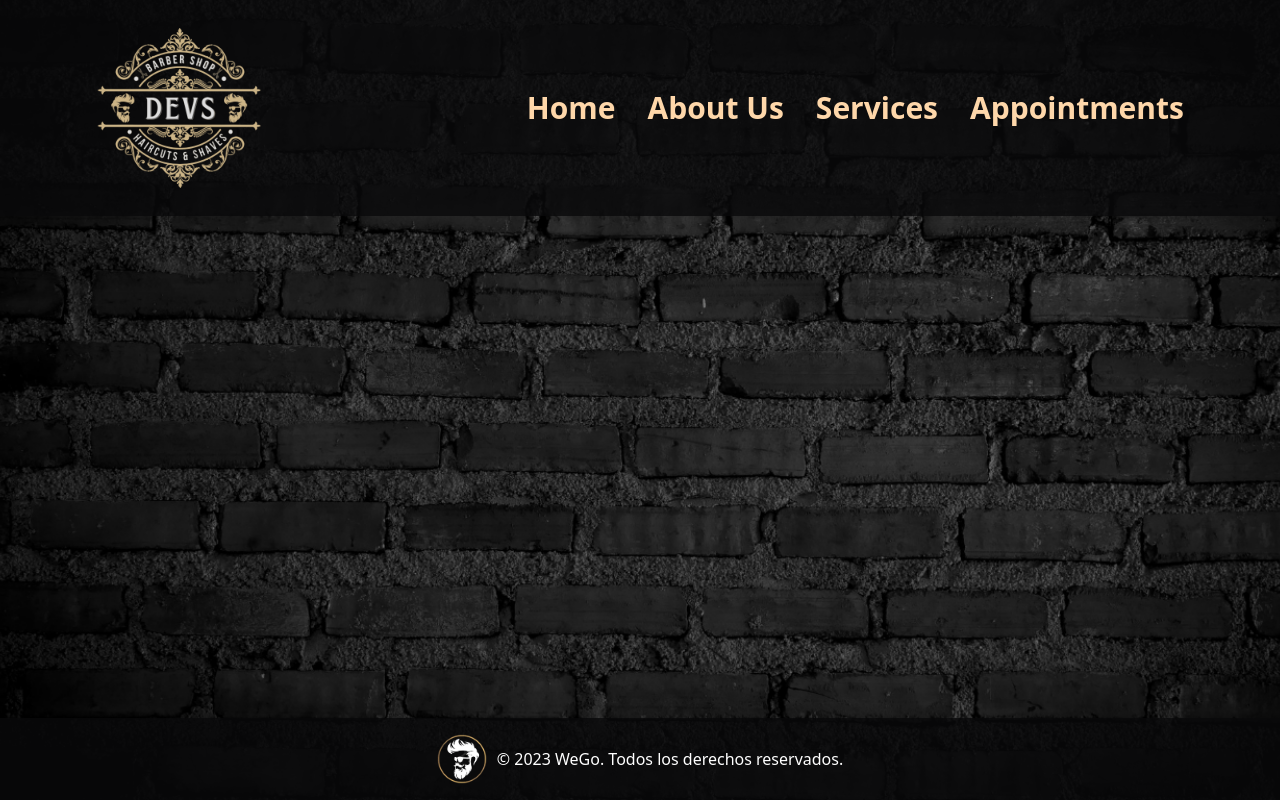
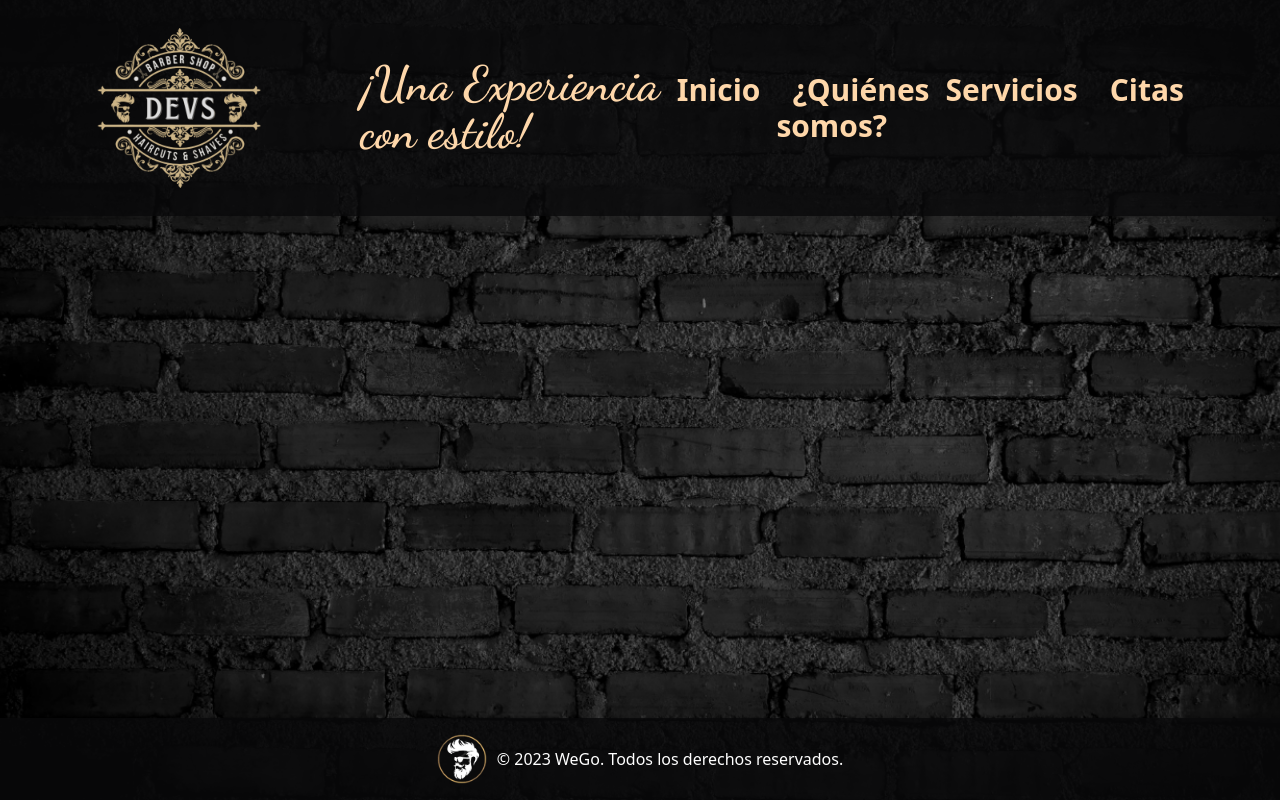
Before and after one commit to GabyLow/app-react-barbershop, a React (Vite) app: page /AppointsPage in a window 1280 px wide. Built offline with nearby package versions, Linux system fonts and the light colour scheme.

Commit message:
:art:feat(style):add and modify fonts

```diff
--- a/index.html
+++ b/index.html
@@ -1,13 +1,18 @@
 <!doctype html>
 <html lang="en">
+
 <head>
   <meta charset="UTF-8" />
   <link rel="icon" type="image/svg+xml" href="/public/icon.svg" />
+  <link rel="preconnect" href="https://fonts.googleapis.com">
+  <link rel="preconnect" href="https://fonts.gstatic.com" crossorigin>
   <meta name="viewport" content="width=device-width, initial-scale=1.0" />
   <title>Devs Barbershop</title>
 </head>
+
 <body>
   <div id="root"></div>
   <script type="module" src="/src/main.jsx"></script>
 </body>
+
 </html>
--- a/src/components/NavBar.jsx
+++ b/src/components/NavBar.jsx
@@ -1,6 +1,6 @@
-import { Link } from 'react-router-dom';
-import { useState } from 'react';
-import logo from '../assets/logo 2.png';
+import { Link } from "react-router-dom";
+import { useState } from "react";
+import logo from "../assets/logo 2.png";
 
 export const Navbar = () => {
   const logoWidth = "200px";
@@ -16,25 +16,56 @@ export const Navbar = () => {
       <div className="flex justify-between items-center px-4 sm:px-8 md:px-20 py-2">
         <div className="flex items-center">
           <img src={logo} alt="Logo" style={{ width: logoWidth }} />
+          <p className="text-5xl text-orange-200 ml-20 font-abc">
+            ¡Una Experiencia con estilo!
+          </p>
         </div>
 
         <button
-          className={`sm:hidden text-3xl font-bold text-orange-200 hover:text-gray-400 px-4 py-2 ${isMenuOpen ? 'bg-orange-200' : ''}`}
-          onClick={toggleMenu}>☰
+          className={`sm:hidden text-3xl font-bold text-orange-200 hover:text-gray-400 px-4 py-2 ${
+            isMenuOpen ? "bg-orange-200" : ""
+          }`}
+          onClick={toggleMenu}
+        >
+          ☰
         </button>
 
-        <ul className={`sm:flex ${isMenuOpen ? 'block' : 'hidden'}`}>
+        <ul className={`sm:flex ${isMenuOpen ? "block" : "hidden"}`}>
           <li>
-            <Link to="/" className="text-3xl font-bold text-orange-200 hover:text-gray-400 px-4 py-2"> Home </Link>
+            <Link
+              to="/"
+              className="text-3xl font-bold text-orange-200 hover:text-gray-400 px-4 py-2"
+            >
+              {" "}
+              Inicio{" "}
+            </Link>
           </li>
           <li>
-            <Link to="/AboutUsPage" className="text-3xl font-bold text-orange-200 hover:text-gray-400 px-4 py-2"> About Us </Link>
+            <Link
+              to="/AboutUsPage"
+              className="text-3xl font-bold text-orange-200 hover:text-gray-400 px-4 py-2"
+            >
+              {" "}
+              ¿Quiénes somos?{" "}
+            </Link>
           </li>
           <li>
-            <Link to="/ServicesPage" className="text-3xl font-bold text-orange-200 hover:text-gray-400 px-4 py-2"> Services </Link>
+            <Link
+              to="/ServicesPage"
+              className="text-3xl font-bold text-orange-200 hover:text-gray-400 px-4 py-2"
+            >
+              {" "}
+              Servicios{" "}
+            </Link>
           </li>
           <li>
-            <Link to="/AppointsPage" className="text-3xl font-bold text-orange-200 hover:text-gray-400 px-4 py-2"> Appointments </Link>
+            <Link
+              to="/AppointsPage"
+              className="text-3xl font-bold text-orange-200 hover:text-gray-400 px-4 py-2"
+            >
+              {" "}
+              Citas{" "}
+            </Link>
           </li>
         </ul>
       </div>
--- a/src/index.css
+++ b/src/index.css
@@ -1,3 +1,4 @@
+@import url('https://fonts.googleapis.com/css2?family=Dancing+Script:wght@600&display=swap');
 @import 'tailwindcss/base';
 @import 'tailwindcss/components';
 @import 'tailwindcss/utilities';
--- a/tailwind.config.js
+++ b/tailwind.config.js
@@ -4,6 +4,9 @@ export default {
   "./src/**/*.{js,ts,jsx,tsx}",],
   theme: {
     extend: {},
+    fontFamily: {
+      abc:["Dancing Script", "cursive"],
+    },
   },
   plugins: [],
 }
```
Lines whose indentation alone changed are shown as unchanged.
